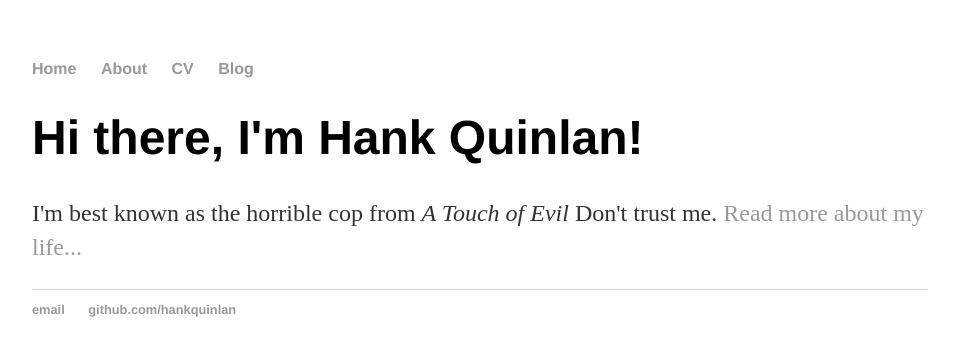
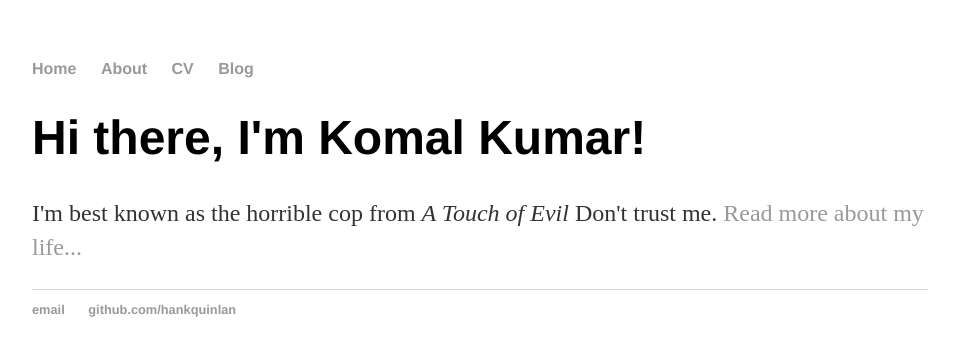
Before and after one commit to baymax28/baymax28.github.io, a Jekyll site: the page built from index.html, in a window 1280 px wide. Shown: the top 356 px of the page, without its empty margins (160-1115 px from the left). Built offline with Jekyll 4.4.1, drawn with Linux system fonts in a browser that asks for light colours.

Commit message:
Random update.

```diff
--- a/index.html
+++ b/index.html
@@ -3,6 +3,6 @@ layout: default
 title: Hank Quinlan, Horrible Cop
 ---
 <div class="blurb">
-	<h1>Hi there, I'm Hank Quinlan!</h1>
+	<h1>Hi there, I'm Komal Kumar!</h1>
 	<p>I'm best known as the horrible cop from <em>A Touch of Evil</em> Don't trust me. <a href="/about">Read more about my life...</a></p>
 </div><!-- /.blurb -->
```
